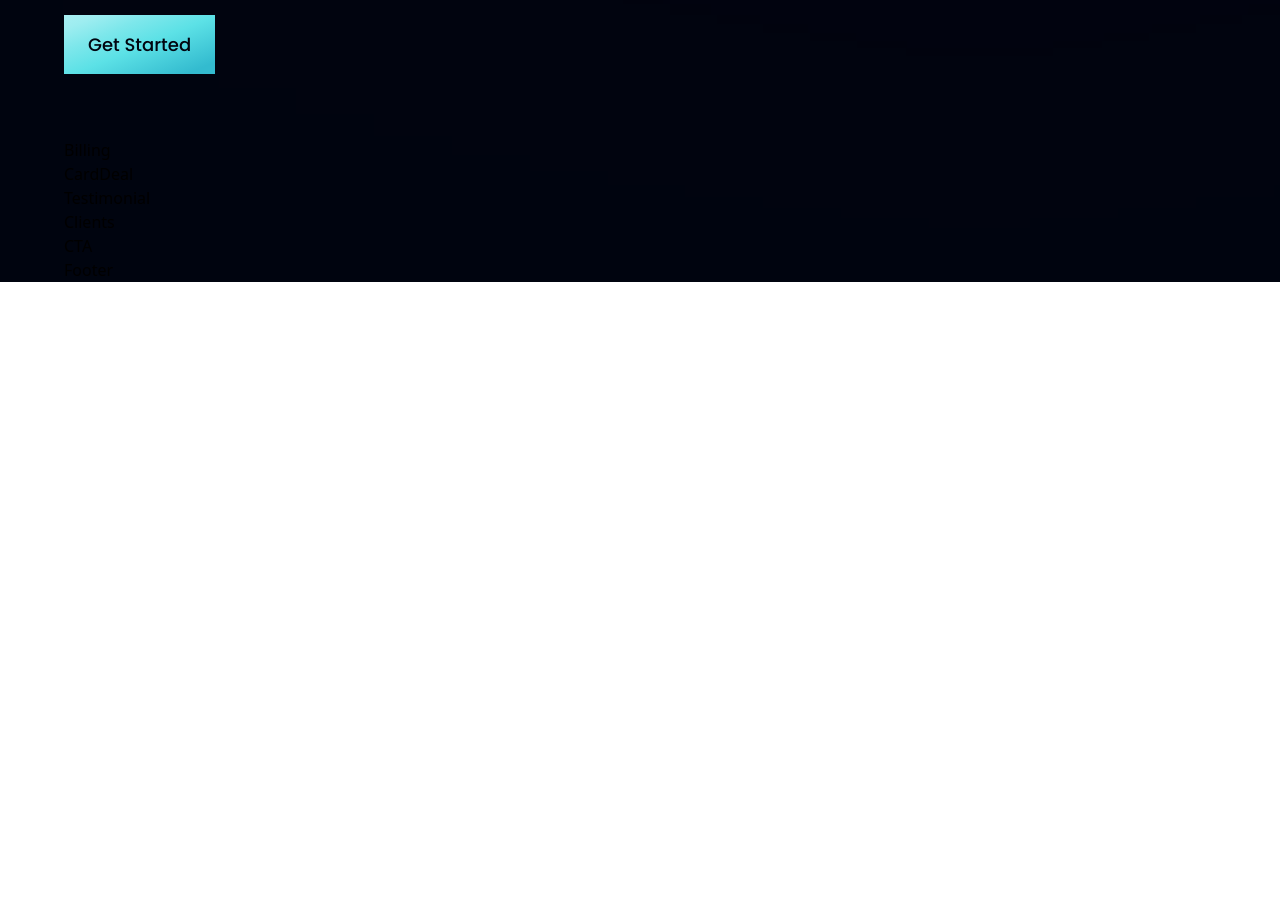
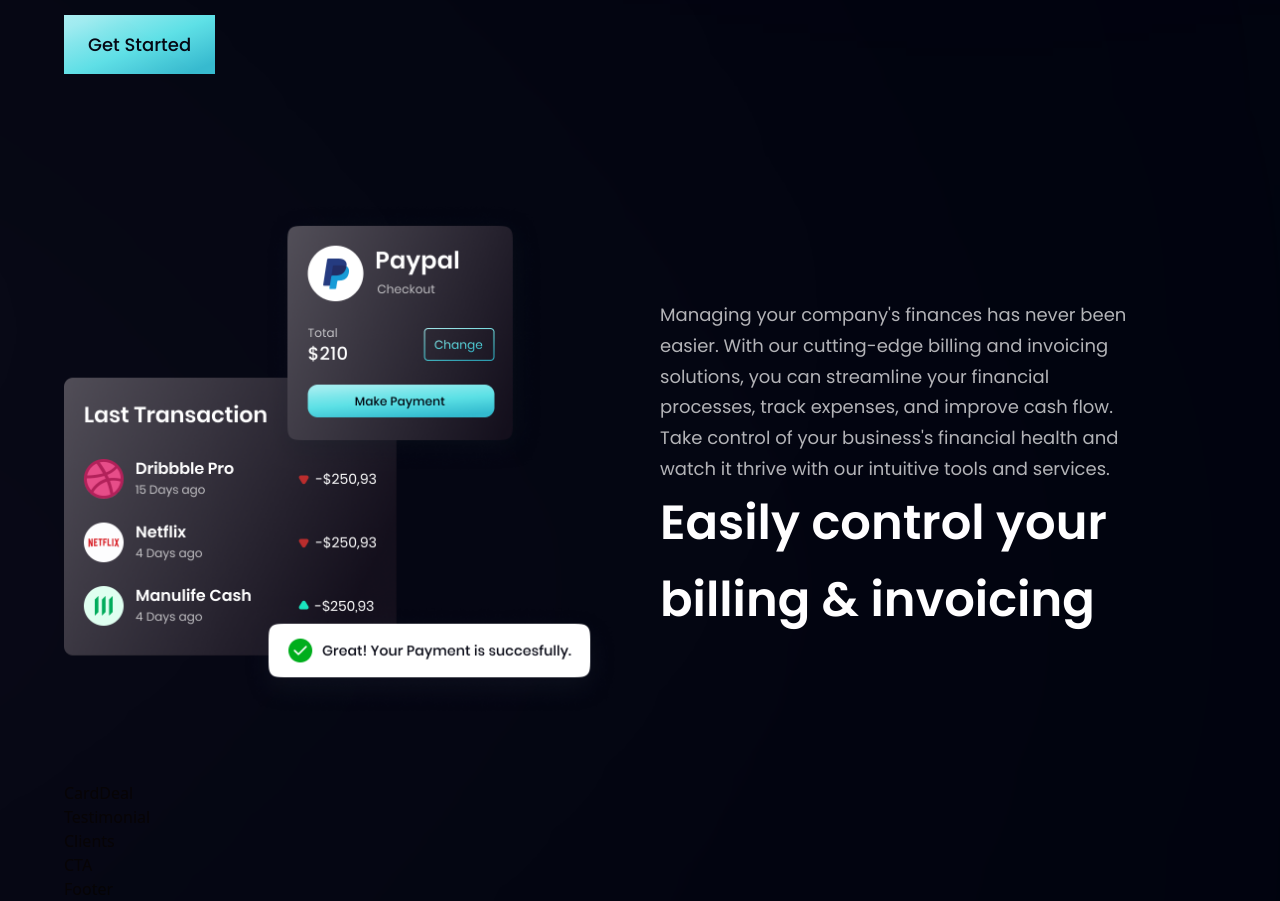
Before and after one commit to wjacobw/HooBank, a React (Vite) app in the folder Bank_app/: page / in a window 1280 px wide. Shown: the part 1500-2401 px from the top of the page. Before the commit the page ends 1782 px from the top, so only its background shows below. Built offline with nearby package versions, Linux system fonts and the light colour scheme.

Commit message:
Add more features to billing section

```diff
--- a/Bank_app/src/components/Billing.jsx
+++ b/Bank_app/src/components/Billing.jsx
@@ -1,9 +1,36 @@
-import React from 'react'
+import React from "react";
+import { apple, bill, google } from "../assets";
+import styles, { layout } from "../style";
 
 const Billing = () => {
   return (
-    <div>Billing</div>
-  )
-}
+    <section id="product" className={layout.sectionReverse}>
+      <div className={layout.sectionImgReverse}>
+        <img
+          src={bill}
+          alt="billing"
+          className="w-[100%] h-[100%]
+      relative z-[5]"
+        ></img>
+        <div className="absolute z-[3] -left-1/2 top-0 w-[50%] h-[50%] rounded-full white__gradient" />
+        <div className="absolute z-[0] w-[50%] h-[50%] -left-1/2 bottom-0 rounded-full pink__gradient" />
+      </div>
+      <div className={layout.sectionInfo}>
+        <p className={`${styles.paragraph} max-w-[470px] mt-5`}>
+          Managing your company&apos;s finances has never been easier. With our
+          cutting-edge billing and invoicing solutions, you can streamline your
+          financial processes, track expenses, and improve cash flow. Take
+          control of your business&apos;s financial health and watch it thrive with
+          our intuitive tools and services.
+        </p>
 
-export default Billing
+        <h2 className={styles.heading2}>
+          Easily control your <br className="sm:block hidden" /> billing &
+          invoicing
+        </h2>
+      </div>
+    </section>
+  );
+};
+
+export default Billing;
```
